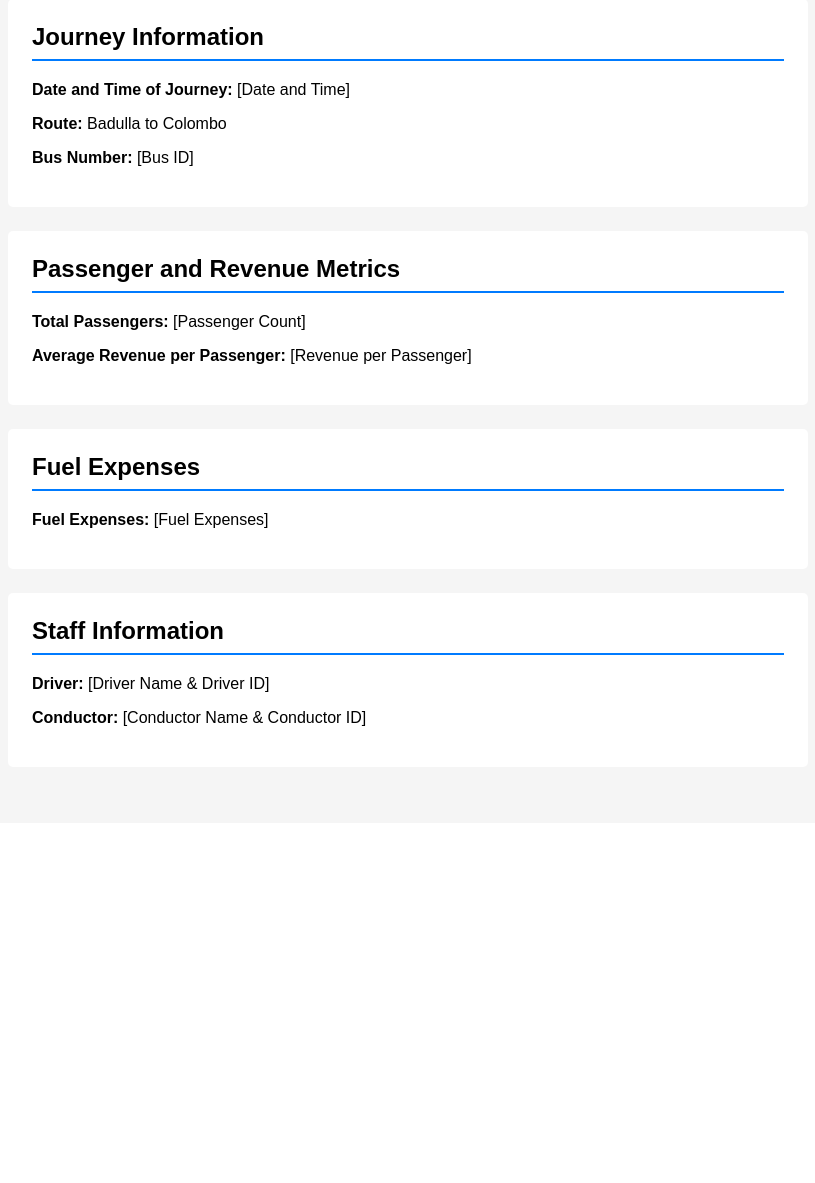
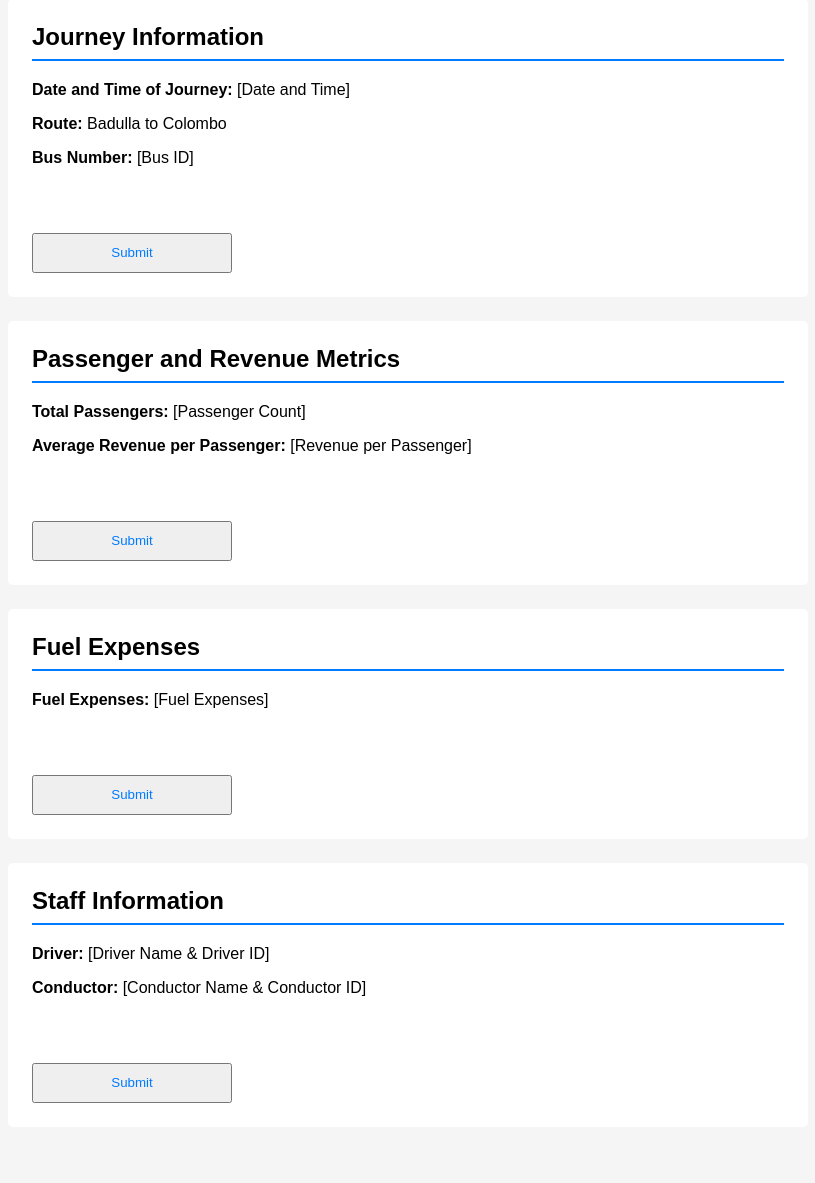
Before and after one commit to HasanMJMM/Project-01-FrontEnd, a PHP site: the page made by Trip Report.php in a window 1280 px wide. Shown: the part 145-1328 px from the top of the page, without its empty margins (232-1047 px from the left). Before the commit the page ends 871 px from the top, so only its background shows below. Run offline with PHP 8.4, Linux system fonts and the light colour scheme.

Commit message:
reoprt add button

```diff
--- a/Trip Report.php
+++ b/Trip Report.php
@@ -1,5 +1,6 @@
 <!DOCTYPE html>
 <html lang="en">
+
 <head>
   <meta charset="UTF-8" />
   <meta name="viewport" content="width=device-width, initial-scale=1.0" />
@@ -43,6 +44,15 @@
       font-weight: bold;
     }
 
+    .btn {
+
+      height: 40px;
+      width: 200px;
+      margin-top: 50px;
+      color: #007bff;
+
+    }
+
     footer {
       text-align: center;
       padding: 1rem;
@@ -51,17 +61,23 @@
     }
   </style>
 </head>
+
 <body>
   <header>
     <h1>Bus Journey Report</h1>
   </header>
 
   <main>
+    <form>
       <section>
         <h2>Journey Information</h2>
         <p><strong>Date and Time of Journey:</strong> [Date and Time]</p>
         <p><strong>Route:</strong> Badulla to Colombo</p>
         <p><strong>Bus Number:</strong> [Bus ID]</p>
+        <div class="col-4">
+          <button type="submit" class="btn btn-primary">Submit</button>
+        </div>
+
       </section>
 
       <section>
@@ -71,18 +87,29 @@
           <strong>Average Revenue per Passenger:</strong> [Revenue per
           Passenger]
         </p>
+        <div class="col-4">
+          <button type="submit" class="btn btn-primary">Submit</button>
+        </div>
       </section>
 
       <section>
         <h2>Fuel Expenses</h2>
         <p><strong>Fuel Expenses:</strong> [Fuel Expenses]</p>
+        <div class="col-4">
+          <button type="submit" class="btn btn-primary">Submit</button>
+        </div>
       </section>
 
       <section>
         <h2>Staff Information</h2>
         <p><strong>Driver:</strong> [Driver Name & Driver ID]</p>
         <p><strong>Conductor:</strong> [Conductor Name & Conductor ID]</p>
+        <div class="col-4">
+          <button type="submit" class="btn btn-primary">Submit</button>
+        </div>
       </section>
+    </form>
   </main>
 </body>
+
 </html>
```
Lines whose indentation alone changed are shown as unchanged.
